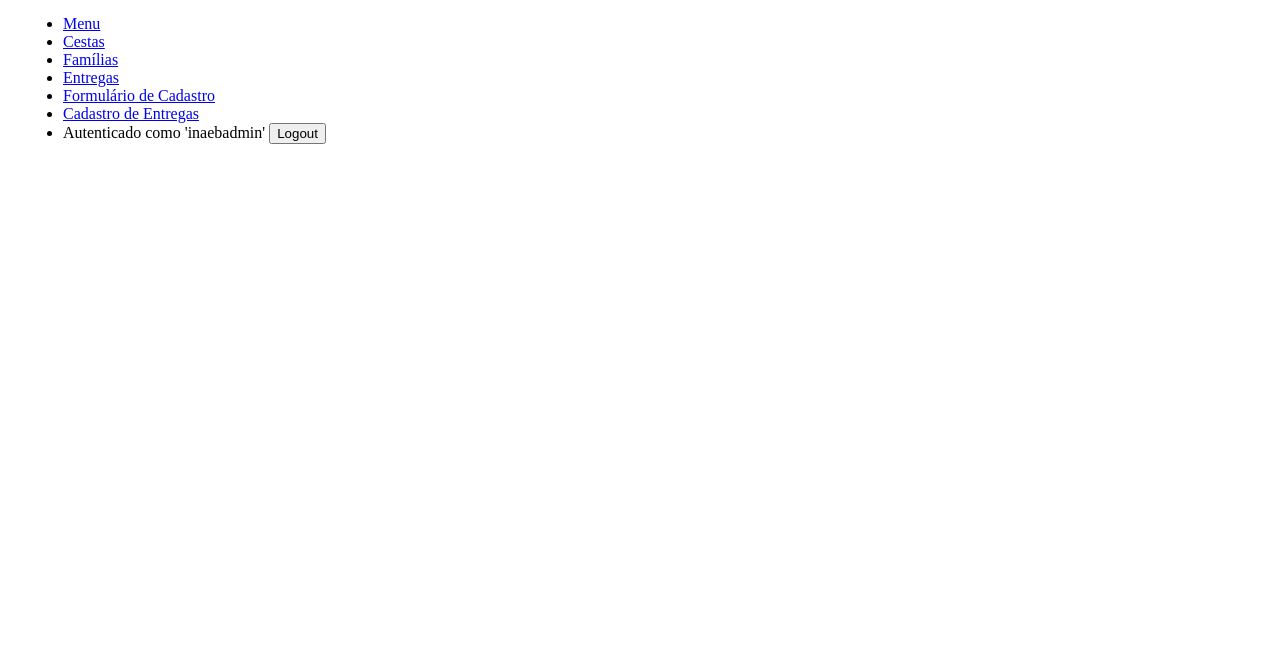
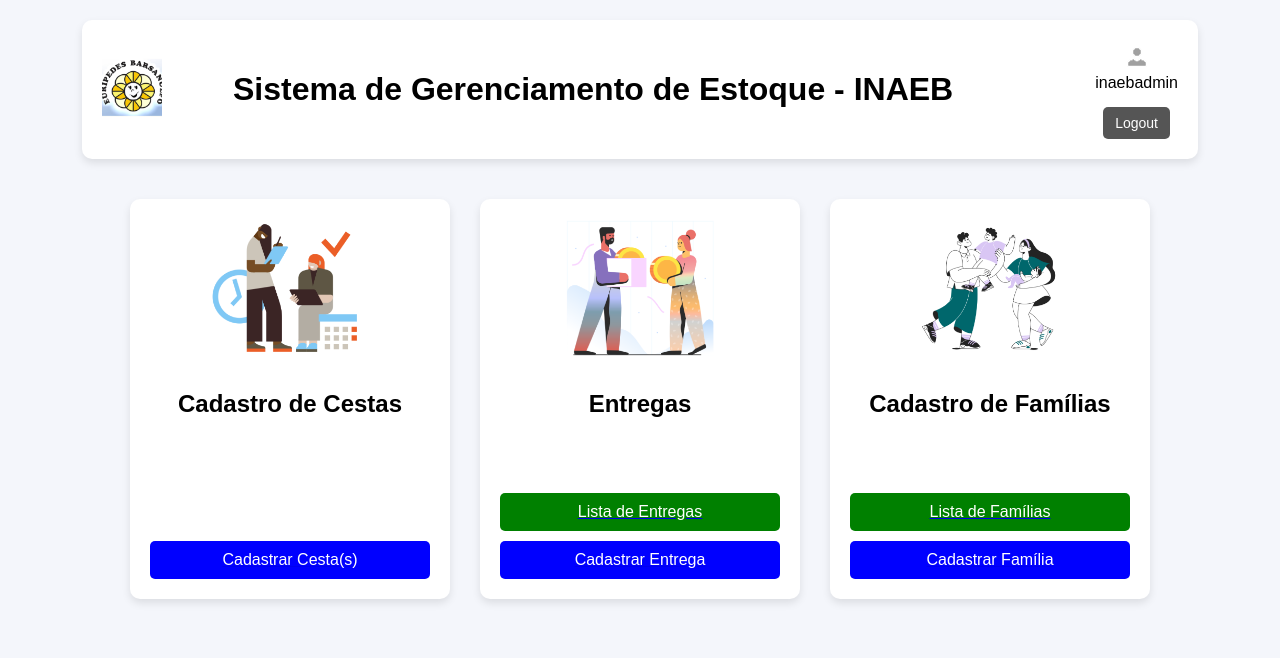
Before and after one commit to DaniMarques1/INAEB, a Django app: page /menu/ in a window 1280 px wide. Shown: the top 658 px of the page. Run offline with Django 5.2, Linux system fonts and the light colour scheme; a user stored in the database is signed in.

Commit message:
Estrutura básica das páginas completa

```diff
--- a/static/css/murilo.css
+++ b/static/css/murilo.css
@@ -0,0 +1,156 @@
+/* Reset básico */
+* {
+    margin: 0;
+    padding: 0;
+    box-sizing: border-box;
+    font-family: Arial, sans-serif;
+}
+
+/* Fundo e alinhamento geral */
+body {
+    background-color: #f4f6fb;
+    text-align: center;
+    padding: 20px;
+}
+
+/* Estilização do cabeçalho */
+header {
+    display: flex;
+    justify-content: space-between;
+    align-items: center;
+    max-width: 90%;
+    margin: 0 auto;
+    padding: 20px;
+    background: white;
+    border-radius: 10px;
+    box-shadow: 0 4px 8px rgba(0, 0, 0, 0.1);
+}
+
+/* Ajuste do logo */
+.logo img {
+    width: 60px;
+    height: auto;
+}
+
+/* Área de usuário */
+.user-info {
+    display: flex;
+    align-items: center;
+    gap: 10px;
+}
+
+.user-info img {
+    width: 40px;
+    height: 40px;
+    border-radius: 50%;
+}
+
+/* Contêiner do logout */
+.logout-container {
+    display: flex;
+    flex-direction: column;
+    align-items: center;
+    gap: 5px;
+}
+
+.logout-container i {
+    font-size: 24px;
+    color: #555; /* Cinza escuro */
+    cursor: pointer;
+}
+
+/* Botão de logout */
+.logout-button {
+    background-color: #555; /* Cinza escuro */
+    color: white;
+    border: none;
+    padding: 8px 12px;
+    border-radius: 5px;
+    font-size: 14px;
+    cursor: pointer;
+}
+
+/* Área principal */
+main {
+    display: flex;
+    justify-content: center;
+    gap: 30px;
+    max-width: 90%;
+    margin: 40px auto;
+    flex-wrap: wrap;
+}
+
+/* Cartões */
+.card {
+    background: white;
+    padding: 20px;
+    border-radius: 10px;
+    text-align: center;
+    width: 320px;
+    box-shadow: 0 4px 8px rgba(0, 0, 0, 0.1);
+    display: flex;
+    flex-direction: column;
+    align-items: center;
+    justify-content: space-between; /* Alinha o conteúdo verticalmente */
+    min-height: 400px; /* Altura mínima para todos os cartões */
+}
+
+/* Ajuste do tamanho das imagens */
+.card img {
+    width: auto;
+    max-width: 200px;
+    height: 140px;
+    object-fit: contain;
+    margin-bottom: 15px;
+}
+
+/* Títulos dos cartões */
+.card h2 {
+    margin-bottom: 20px; /* Espaçamento abaixo do título */
+    height: 60px; /* Altura fixa para os títulos */
+    display: flex;
+    align-items: center;
+    justify-content: center;
+    width: 100%; /* Garante que o título ocupe toda a largura */
+}
+
+/* Botões */
+button {
+    display: block;
+    width: 100%;
+    padding: 10px;
+    margin-top: 10px;
+    border: none;
+    border-radius: 5px;
+    cursor: pointer;
+    font-size: 16px;
+}
+
+.green {
+    background-color: green;
+    color: white;
+}
+
+.blue {
+    background-color: blue;
+    color: white;
+}
+
+/* Ajuste para garantir que os botões fiquem alinhados */
+.card .button-container {
+    width: 100%;
+    margin-top: auto; /* Empurra os botões para a base do cartão */
+}
+
+/* Responsividade */
+@media (max-width: 1024px) {
+    main {
+        flex-direction: column;
+        align-items: center;
+    }
+
+    .card {
+        width: 90%;
+        max-width: 350px;
+    }
+}
--- a/website/templates/cadastro_cestas.html
+++ b/website/templates/cadastro_cestas.html
@@ -13,7 +13,7 @@
     <div class="left-column">
         <div class="left-column-content">
         <img src="{% static 'img/cadastro_produtos.png' %}" alt="Example" />
-        <p>Cadastro de Cestas</p>
+        <h3>Cadastro de Cestas</h3>
         </div>
     </div>
 
--- a/website/templates/cadastro_entregas.html
+++ b/website/templates/cadastro_entregas.html
@@ -13,7 +13,7 @@
     <div class="left-column">
         <div class="left-column-content">
         <img src="{% static 'img/doacao.png' %}" alt="Example" />
-        <p>Cadastro de Entregas</p>
+        <h3>Cadastro de Entregas</h3>
         </div>
     </div>
 
--- a/website/templates/formulario_familias.html
+++ b/website/templates/formulario_familias.html
@@ -13,7 +13,7 @@
     <div class="left-column">
         <div class="left-column-content">
         <img src="{% static 'img/familia.png' %}" alt="Example" />
-        <p>Cadastro de Famílias</p>
+        <h3>Formulário de Cadastro das Famílias</h3>
         </div>
     </div>
 
--- a/website/templates/lista_entregas.html
+++ b/website/templates/lista_entregas.html
@@ -13,7 +13,7 @@
     <div class="left-column">
         <div class="left-column-content">
         <img src="{% static 'img/doacao.png' %}" alt="Example" />
-        <p>Cadastro de Entregas</p>
+        <h3>Lista de Entregas</h3>
         </div>
     </div>
 
--- a/website/templates/lista_familias.html
+++ b/website/templates/lista_familias.html
@@ -13,7 +13,7 @@
     <div class="left-column">
         <div class="left-column-content">
         <img src="{% static 'img/familia.png' %}" alt="Example" />
-        <p>Cadastro de Famílias</p>
+        <h3>Lista de Famílias</h3>
         </div>
     </div>
 
--- a/website/templates/login.html
+++ b/website/templates/login.html
@@ -7,7 +7,6 @@
     <link rel="stylesheet" href="{% static 'css\rafael.css' %}">
 </head>
 <body>
-    {% include 'includes/test_nav.html' %}
     <div class="login-container">
         <h2 class="title">Sistema de Gerenciamento de Estoque - INAEB</h2>
 
--- a/website/templates/menu.html
+++ b/website/templates/menu.html
@@ -4,8 +4,62 @@
 <head>
     {% include 'includes/headers.html' %}
     <title>Menu</title>
+    <link rel="stylesheet" href="{% static 'css\murilo.css' %}">
 </head>
 <body>
-    {% include 'includes/test_nav.html' %}
+    <header>
+        <div class="logo">
+            <img src="{% static 'img/logo.jpg' %}" alt="Logo INAEB">
+        </div>
+        <h1>Sistema de Gerenciamento de Estoque - INAEB</h1>
+        <div class="user-info">
+            <!-- Área para informações do usuário, se necessário -->
+        </div>
+        <div class="logout-container">
+            <i class="fa-solid fa-right-from-bracket"></i>
+            <img src="{% static 'img/icone_login2.png' %}" alt="User" class="user-icon" />
+            {% if user.is_authenticated %}
+                {{ user.username }}
+                <form action="{% url 'logout' %}" method="post" style="display: inline;">
+                    {% csrf_token %}
+                    <button class="logout-button" type="submit">Logout</button>
+                </form>
+            {% else %}
+            <a href="{% url 'login' %}">Login</a>
+            {% endif %}
+        </div>
+    </header>
+
+    <main>
+        <!-- Cartão de Cadastro de Cestas -->
+        <div class="card">
+            <img src="{% static 'img/cadastro_produtos.png' %}" alt="Imagem de Cadastro de Cestas">
+            <h2>Cadastro de Cestas</h2>
+            <div class="button-container">
+                <a href="{% url 'cadastro_cestas' %}"><button class="blue">Cadastrar Cesta(s)</button></a>
+            </div>
+        </div>
+
+        <!-- Cartão de Entregas -->
+        <div class="card">
+            <img src="{% static 'img/doacao.png' %}" alt="Imagem de Entregas">
+            <h2>Entregas</h2>
+            <div class="button-container">
+                <a href="{% url 'lista_entregas' %}"><button class="green">Lista de Entregas</button></a>
+                <a href="{% url 'cadastro_entregas' %}"><button class="blue">Cadastrar Entrega</button></a>
+            </div>
+        </div>
+
+        <!-- Cartão de Cadastro de Famílias -->
+        <div class="card">
+            <img src="{% static 'img/familia.png' %}" alt="Imagem de Cadastro de Famílias">
+            <h2>Cadastro de Famílias</h2>
+            <div class="button-container">
+                <a href="{% url 'lista_familias' %}"><button class="green">Lista de Famílias</button></a>
+                <a href="{% url 'formulario_familias' %}"><button class="blue">Cadastrar Família</button></a>
+            </div>
+        </div>
+
+    </main>
 </body>
 </html>
```
Also changed, not shown: static/css/daniel.css (+10 -0 lines), website/templates/includes/nav.html (+4 -4 lines), db.sqlite3.
